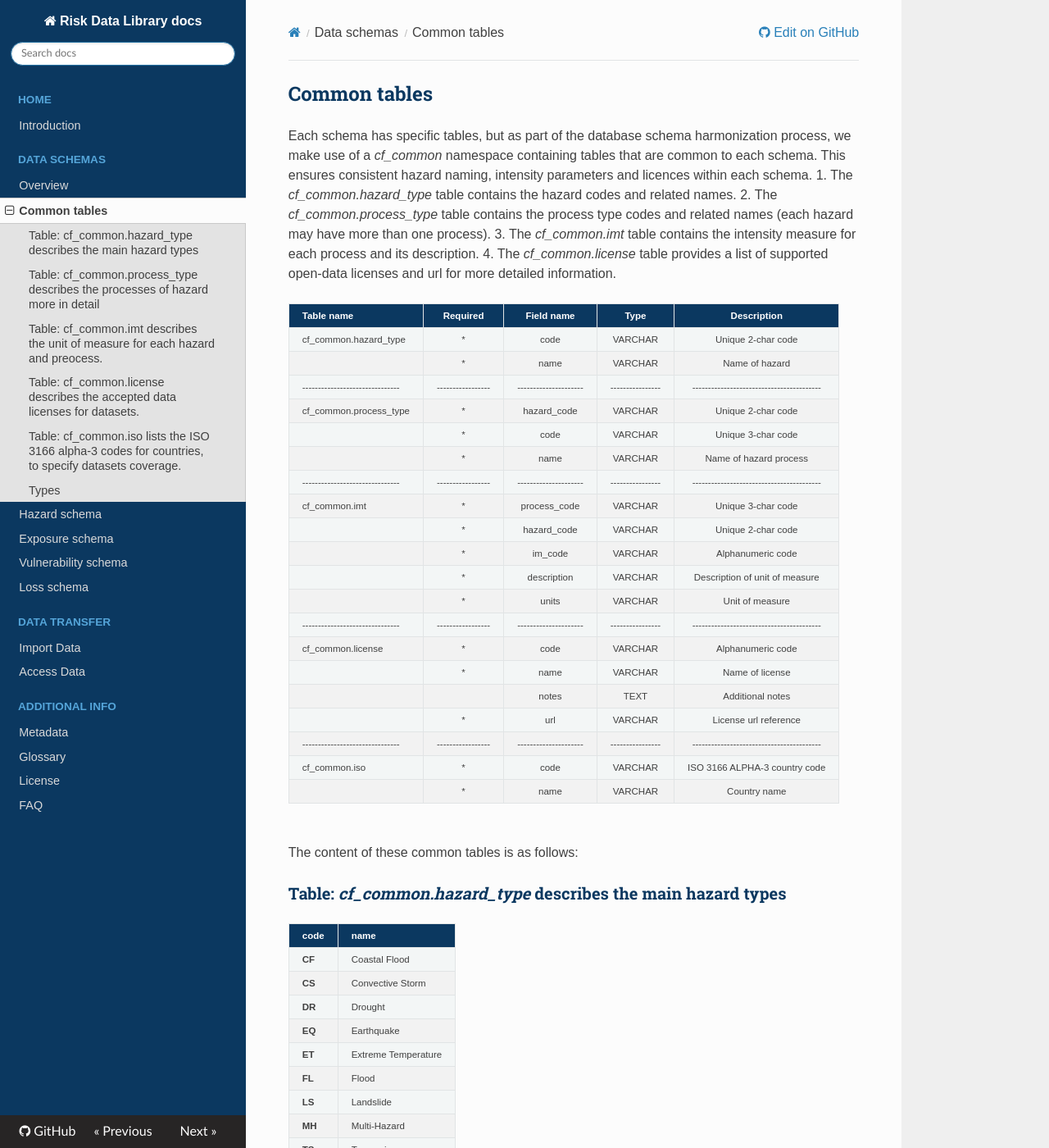
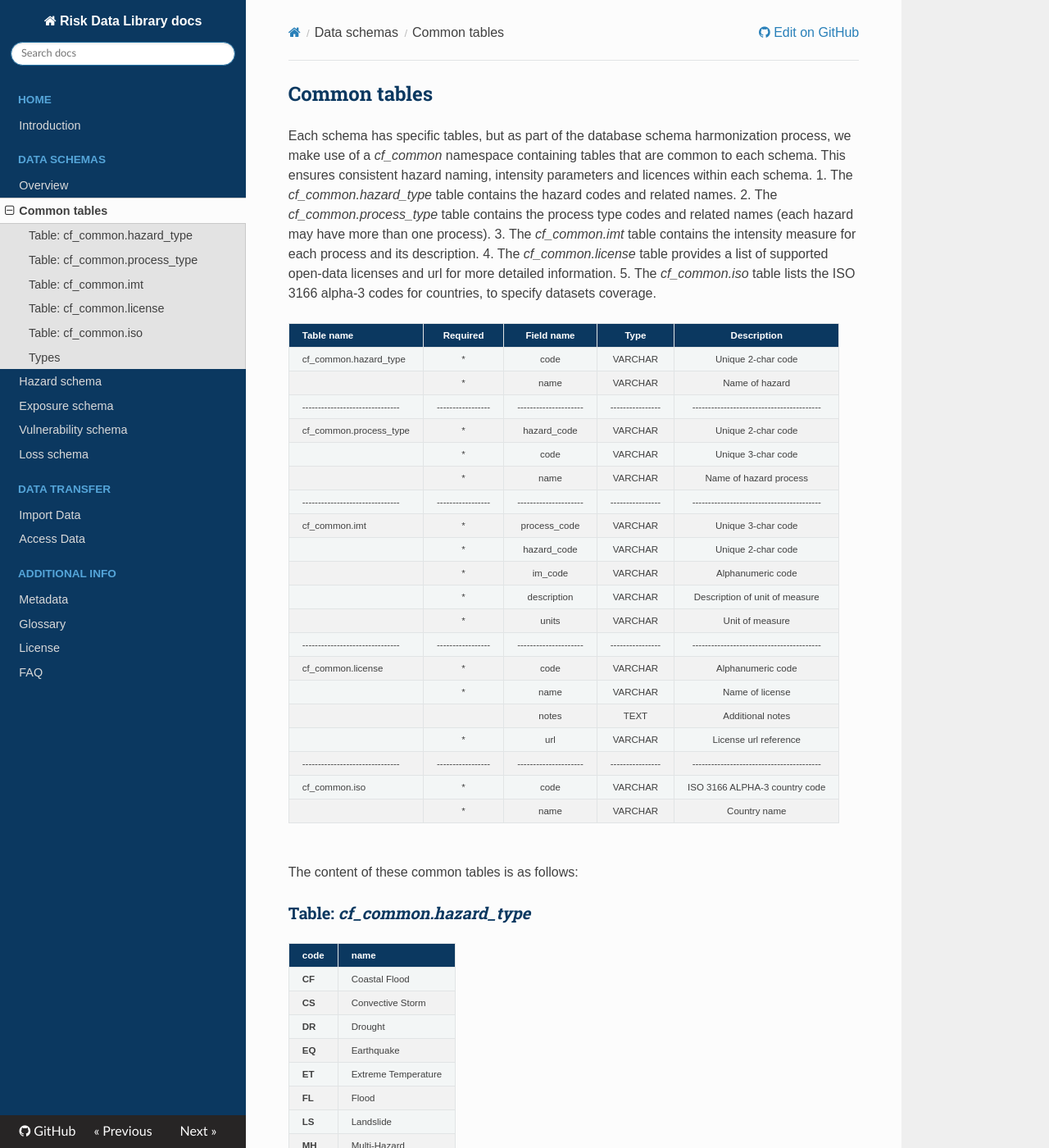
Before and after one commit to GFDRR/rdl-doc, an MkDocs documentation site: the page built from docs/common.md, in a window 1280 px wide and 1400 px high. Shown: the whole window at 82% size. Built offline with MkDocs 1.6.1, drawn with Linux system fonts in a browser that asks for light colours; nearby versions of some CDN libraries; some of the changed text lies outside the part shown.

Commit message:
Update common.md

```diff
--- a/docs/common.md
+++ b/docs/common.md
@@ -5,6 +5,7 @@ Each schema has specific tables, but as part of the database schema harmonizatio
 2. The _cf\_common.process\_type_ table contains the process type codes and related names (each hazard may have more than one process).
 3. The _cf\_common.imt_ table contains the intensity measure for each process and its description.
 4. The _cf\_common.license_ table provides a list of supported open-data licenses and url for more detailed information.
+5. The _cf\_common.iso_ table lists the ISO 3166 alpha-3 codes for countries, to specify datasets coverage.
 
 |     Table name                |     Required    |     Field name      |     Type       |     Description                         |
 |-------------------------------|:---------------:|:-------------------:|:--------------:|:---------------------------------------:|
@@ -32,7 +33,7 @@ Each schema has specific tables, but as part of the database schema harmonizatio
 <br/>
 The content of these common tables is as follows:
 
-###Table: _cf\_common.hazard\_type_ describes the main hazard types
+###Table: _cf\_common.hazard\_type_
 
 | **code** | **name** |
 |---|---|
@@ -51,7 +52,7 @@ The content of these common tables is as follows:
 
 <br/>
 
-###Table: _cf\_common.process\_type_ describes the processes of hazard more in detail
+###Table: _cf\_common.process\_type_
 
 | **code** | **hazard\_code** | **name** |
 |---|---|---|
@@ -85,7 +86,7 @@ The content of these common tables is as follows:
 
 <br/>
 
-###Table: _cf\_common.imt_ describes the unit of measure for each hazard and preocess.
+###Table: _cf\_common.imt_
 
 | **_process\_code_** | **_hazard\_code_** | **_im\_code_** | **_description_** |
 |---|---|---|---|
@@ -152,7 +153,7 @@ The content of these common tables is as follows:
 
 <br/>
 
-###Table: _cf\_common.license_ describes the accepted data licenses for datasets.
+###Table: _cf\_common.license_
 
 | **code** | **name** | **description** | **url** |
 |---|---|---|---|
@@ -164,7 +165,7 @@ The content of these common tables is as follows:
 
 <br/>
 
-###Table: _cf\_common.iso_ lists the ISO 3166 alpha-3 codes for countries, to specify datasets coverage.
+###Table: _cf\_common.iso_
 
 | **code** | **name** |
 |---|---|
```
